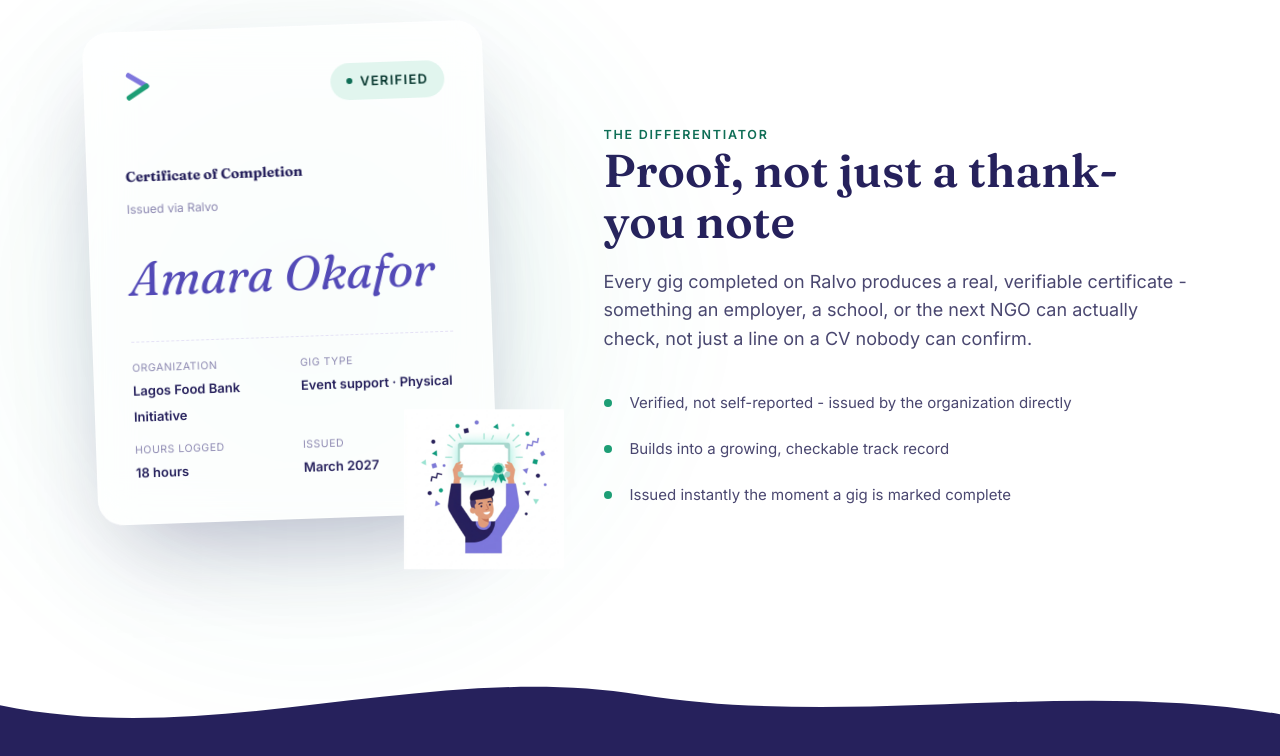
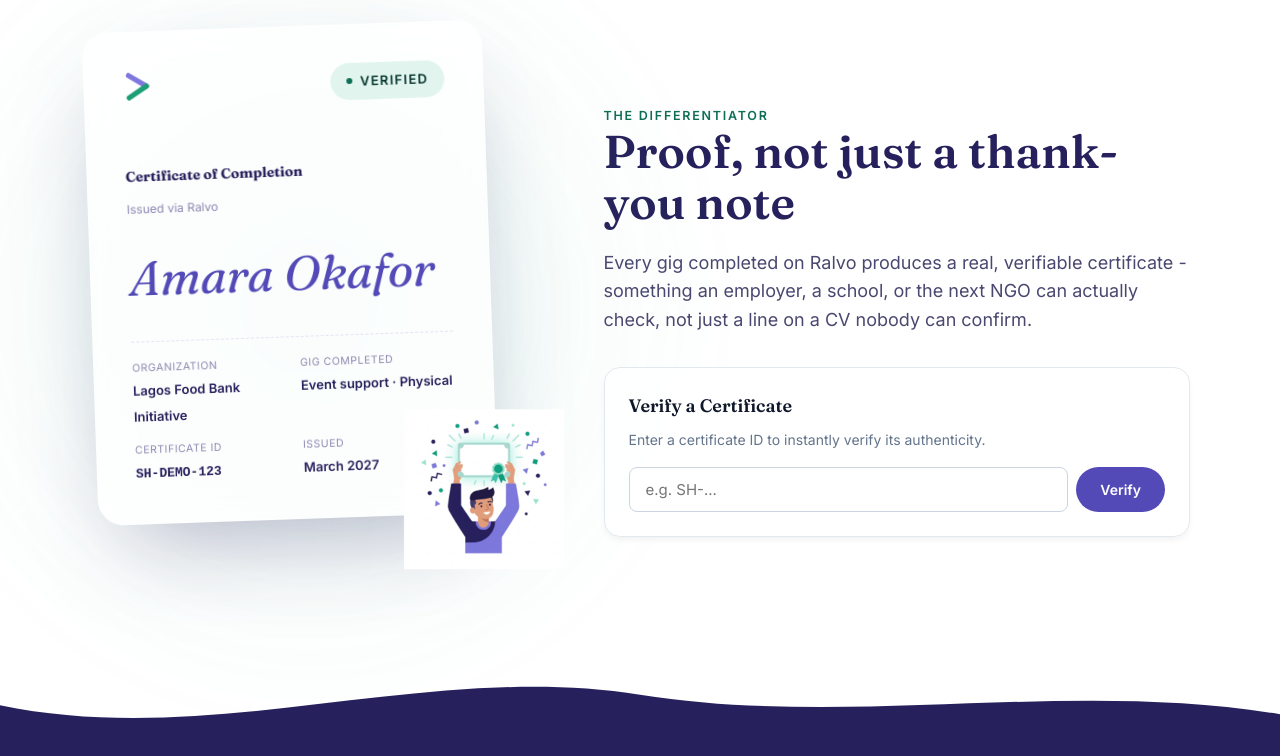
Before and after one commit to Adeola128/SabiHands, a React (Vite) app: page / in a window 1280 px wide. Shown: the part 4993-5749 px from the top of the page. Built offline with nearby package versions, Linux system fonts and the light colour scheme; no server answers; sample sign-in values are in the browser's storage.

Commit message:
feat(Home): Add interactive certificate verification to landing page and fix widget visibility

```diff
--- a/src/pages/Home.css
+++ b/src/pages/Home.css
@@ -300,3 +300,76 @@
   background-size: cover;
   background-position: bottom;
 }
+
+/* VERIFY CERTIFICATE WIDGET */
+.verify-widget-home {
+  margin-top: 32px;
+  padding: 24px;
+  background: rgba(255, 255, 255, 0.7);
+  border-radius: 16px;
+  border: 1px solid #E2E8F0;
+  backdrop-filter: blur(10px);
+  box-shadow: 0 4px 6px -1px rgba(0, 0, 0, 0.05);
+}
+
+.verify-widget-home h3 {
+  font-size: 18px;
+  font-weight: 600;
+  color: #0F172A;
+  margin: 0 0 8px 0;
+}
+
+.verify-widget-home p {
+  font-size: 14px;
+  color: #64748B;
+  margin: 0 0 16px 0;
+}
+
+.verify-form {
+  display: flex;
+  gap: 8px;
+}
+
+.verify-form input {
+  flex: 1;
+  padding: 12px 16px;
+  border-radius: 8px;
+  border: 1px solid #CBD5E1;
+  outline: none;
+  font-size: 15px;
+  background: #ffffff;
+  transition: all 0.2s;
+}
+
+.verify-form input:focus {
+  border-color: var(--primary);
+  box-shadow: 0 0 0 3px rgba(38, 33, 92, 0.1);
+}
+
+.verify-form .btn {
+  padding: 12px 24px;
+}
+
+.verify-msg {
+  font-size: 13px;
+  margin-top: 12px;
+  display: flex;
+  align-items: center;
+  gap: 6px;
+}
+
+.verify-msg.error {
+  color: #EF4444;
+}
+
+.verify-msg.success {
+  color: #10B981;
+}
+
+.home-spinner {
+  animation: spin 1s linear infinite;
+}
+
+@keyframes spin {
+  to { transform: rotate(360deg); }
+}
--- a/src/pages/Home.tsx
+++ b/src/pages/Home.tsx
@@ -1,8 +1,9 @@
-import React, { useEffect } from 'react';
+import React, { useState, useEffect } from 'react';
 import { Helmet } from 'react-helmet-async';
 import { Link } from 'react-router-dom';
 import { motion } from 'framer-motion';
 import type { Variants } from 'framer-motion';
+import { supabase } from '../lib/supabase';
 import './Home.css';
 
 const fadeUpVariant: Variants = {
@@ -32,6 +33,43 @@ const scaleUpVariant: Variants = {
 };
 
 const Home: React.FC = () => {
+  const [verifyCode, setVerifyCode] = useState('');
+  const [verifyCert, setVerifyCert] = useState<any>(null);
+  const [verifyError, setVerifyError] = useState<string | null>(null);
+  const [verifyLoading, setVerifyLoading] = useState(false);
+
+  const handleVerify = async (e: React.FormEvent) => {
+    e.preventDefault();
+    if (verifyCode.trim()) {
+      setVerifyLoading(true);
+      setVerifyError(null);
+      setVerifyCert(null);
+
+      const { data, error } = await supabase
+        .from('certificates')
+        .select(`
+          *,
+          gigs(title, type, organizations(name)),
+          users(volunteer_profiles(full_name))
+        `)
+        .eq('verification_code', verifyCode.trim().toUpperCase())
+        .maybeSingle();
+
+      if (error || !data) {
+        setVerifyError('Invalid or unrecognized certificate code.');
+      } else {
+        setVerifyCert({
+          name: data.users?.volunteer_profiles[0]?.full_name || 'Volunteer',
+          gig: data.gigs?.title,
+          org: data.gigs?.organizations?.name,
+          date: new Date(data.issued_at).toLocaleDateString(),
+          code: data.verification_code
+        });
+      }
+      setVerifyLoading(false);
+    }
+  };
+
   useEffect(() => {
     // Parallax logic for floating elements (if not reduced motion)
     const prefersReduced = window.matchMedia('(prefers-reduced-motion: reduce)').matches;
@@ -238,20 +276,27 @@ const Home: React.FC = () => {
           <div className="cert-row">
             <motion.div style={{ position: 'relative' }} data-parallax="0.05" initial="hidden" whileInView="visible" viewport={{ once: true, amount: 0.2 }} variants={fadeUpVariant}>
               <div className="bg-glow-teal" style={{ top: '-30%', left: '-30%', filter: 'blur(70px)', opacity: 0.8 }}></div>
-              <div className="cert-card glass-effect">
+              <div className="cert-card glass-effect" style={{ position: 'relative', overflow: 'hidden' }}>
                 <div className="cert-top">
                   <svg className="cert-mark" viewBox="0 0 100 100"><path d="M20 15 L75 50" fill="none" stroke="#7F77DD" strokeWidth="16" strokeLinecap="round"/><path d="M20 85 L75 50" fill="none" stroke="#1D9E75" strokeWidth="16" strokeLinecap="round"/></svg>
                   <span className="cert-badge"><span className="dot"></span>Verified</span>
                 </div>
                 <div className="cert-title">Certificate of Completion</div>
                 <div className="cert-sub">Issued via Ralvo</div>
-                <div className="cert-name">Amara Okafor</div>
+                <div className="cert-name">{verifyCert ? verifyCert.name : 'Amara Okafor'}</div>
                 <div className="cert-meta">
-                  <div><span>Organization</span><b>Lagos Food Bank Initiative</b></div>
-                  <div><span>Gig type</span><b>Event support · Physical</b></div>
-                  <div><span>Hours logged</span><b>18 hours</b></div>
-                  <div><span>Issued</span><b>March 2027</b></div>
+                  <div><span>Organization</span><b>{verifyCert ? verifyCert.org : 'Lagos Food Bank Initiative'}</b></div>
+                  <div><span>Gig completed</span><b>{verifyCert ? verifyCert.gig : 'Event support · Physical'}</b></div>
+                  <div><span>Certificate ID</span><b style={{ fontFamily: 'monospace' }}>{verifyCert ? verifyCert.code : 'SH-DEMO-123'}</b></div>
+                  <div><span>Issued</span><b>{verifyCert ? verifyCert.date : 'March 2027'}</b></div>
                 </div>
+                {verifyLoading && (
+                  <div style={{ position: 'absolute', inset: 0, background: 'rgba(255,255,255,0.7)', backdropFilter: 'blur(4px)', display: 'flex', alignItems: 'center', justifyContent: 'center', zIndex: 10 }}>
+                    <svg width="32" height="32" viewBox="0 0 24 24" fill="none" stroke="#1D9E75" strokeWidth="2.5" strokeLinecap="round" strokeLinejoin="round" className="home-spinner">
+                      <path d="M21 12a9 9 0 1 1-6.219-8.56"></path>
+                    </svg>
+                  </div>
+                )}
               </div>
               <div className="cert-float-illus illus-slot tone-teal">
                 <img src="/illustrations/certificate-illustration.png" alt="Certificate" />
@@ -262,11 +307,35 @@ const Home: React.FC = () => {
               <div className="kicker">The differentiator</div>
               <h2>Proof, not just a thank-you note</h2>
               <p className="lede">Every gig completed on Ralvo produces a real, verifiable certificate - something an employer, a school, or the next NGO can actually check, not just a line on a CV nobody can confirm.</p>
-              <ul className="story-list">
-                <li>Verified, not self-reported - issued by the organization directly</li>
-                <li>Builds into a growing, checkable track record</li>
-                <li>Issued instantly the moment a gig is marked complete</li>
-              </ul>
+
+              <div className="verify-widget-home">
+                <h3>Verify a Certificate</h3>
+                <p>Enter a certificate ID to instantly verify its authenticity.</p>
+                <form onSubmit={handleVerify} className="verify-form">
+                  <input
+                    type="text"
+                    placeholder="e.g. SH-..."
+                    value={verifyCode}
+                    onChange={(e) => setVerifyCode(e.target.value)}
+                    required
+                  />
+                  <button type="submit" disabled={verifyLoading} className="btn btn-primary">
+                    {verifyLoading ? 'Verifying...' : 'Verify'}
+                  </button>
+                </form>
+                {verifyError && (
+                  <div className="verify-msg error">
+                    <svg width="16" height="16" viewBox="0 0 24 24" fill="none" stroke="currentColor" strokeWidth="2"><circle cx="12" cy="12" r="10"></circle><line x1="12" y1="8" x2="12" y2="12"></line><line x1="12" y1="16" x2="12.01" y2="16"></line></svg>
+                    {verifyError}
+                  </div>
+                )}
+                {verifyCert && (
+                  <div className="verify-msg success">
+                    <svg width="16" height="16" viewBox="0 0 24 24" fill="none" stroke="currentColor" strokeWidth="2"><path d="M22 11.08V12a10 10 0 1 1-5.93-9.14"></path><polyline points="22 4 12 14.01 9 11.01"></polyline></svg>
+                    Certificate verified successfully! See details to the left.
+                  </div>
+                )}
+              </div>
             </motion.div>
           </div>
         </div>
```
Also changed, not shown: src/components/SupportChatWidget.tsx (+1 -15 lines).
